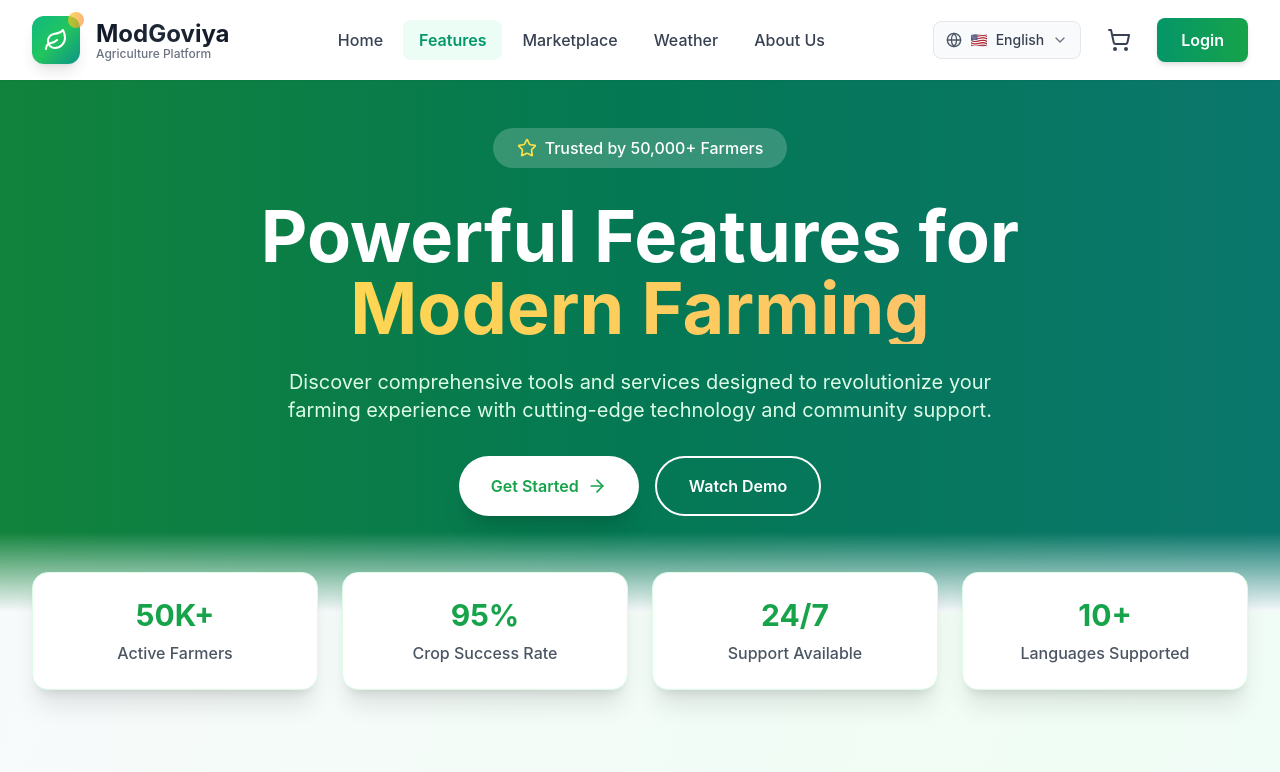
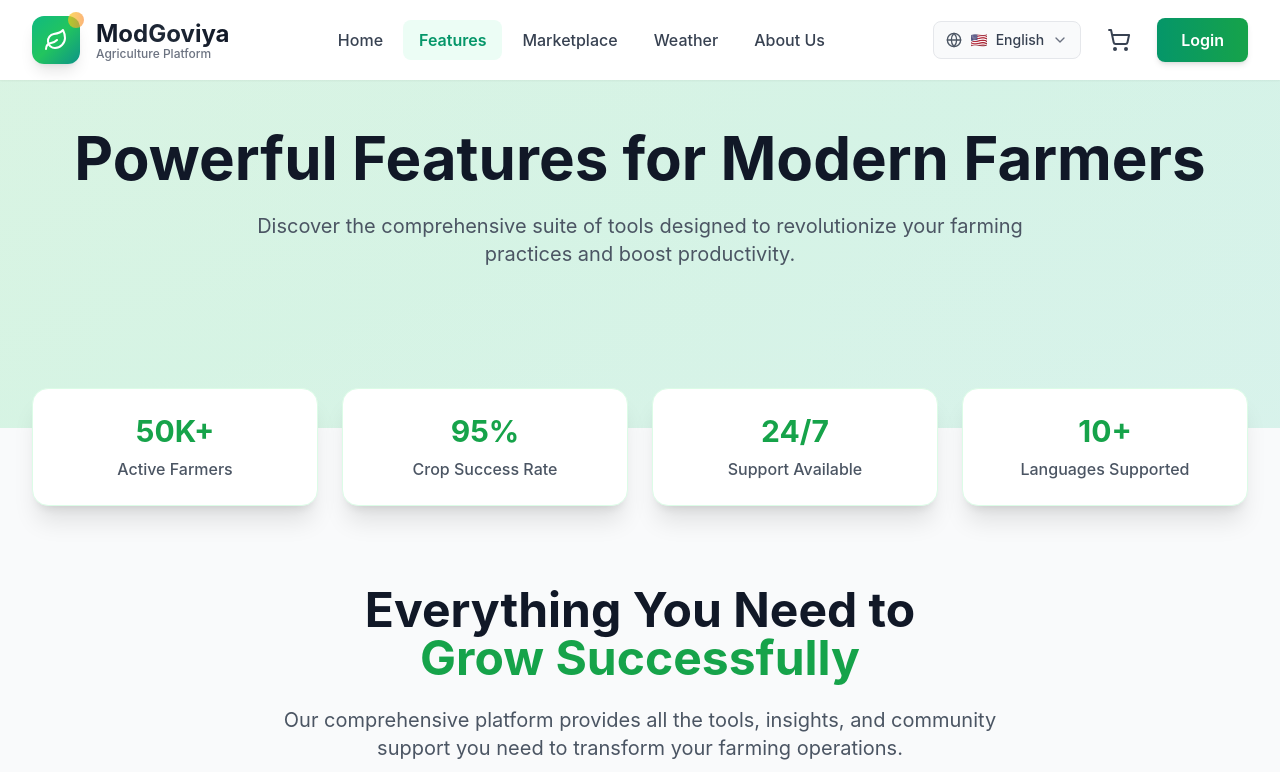
Before and after one commit to NadeeshaMedagama/ModGoviya_farmer_assistance_MERN_platform, a React (Create React App) app: page /features in a window 1280 px wide. Shown: the top 772 px of the page. Built offline with nearby package versions, Linux system fonts and the light colour scheme.

Commit message:
dark theme is fully implemented

```diff
--- a/src/pages/FeaturesPage.jsx
+++ b/src/pages/FeaturesPage.jsx
@@ -114,51 +114,29 @@ const FeaturesPage = () => {
     ];
 
     return (
-        <div className="min-h-screen bg-gradient-to-br from-slate-50 via-green-50 to-blue-50">
-            {/* Hero Section */}
+        <div className="min-h-screen bg-gray-50 dark:bg-gray-900">
             <Header />
 
-            <div className="relative overflow-hidden bg-gradient-to-r from-green-600 via-emerald-600 to-teal-600 pt-8">
-                <div className="absolute inset-0 bg-black/20"></div>
-                <div className="relative max-w-7xl mx-auto px-4 sm:px-6 lg:px-8 py-24">
-                    <div className="text-center">
-                        <div className="inline-flex items-center space-x-2 bg-white/20 backdrop-blur-sm rounded-full px-6 py-2 mb-8">
-                            <Star className="w-5 h-5 text-yellow-300" />
-                            <span className="text-white font-medium">{t('features.hero.trusted', { defaultValue: 'Trusted by 50,000+ Farmers' })}</span>
-                        </div>
-                        <h1 className="text-5xl md:text-7xl font-bold text-white mb-6">
-                            {t('features.hero.heading1', { defaultValue: 'Powerful Features for' })}
-                            <span className="block bg-gradient-to-r from-yellow-300 to-orange-300 bg-clip-text text-transparent">
-                {t('features.hero.heading2', { defaultValue: 'Modern Farming' })}
-              </span>
-                        </h1>
-                        <p className="text-xl text-green-100 max-w-3xl mx-auto mb-8">
-                            {t('features.hero.subtitle', { defaultValue: 'Discover comprehensive tools and services designed to revolutionize your farming experience with cutting-edge technology and community support.' })}
-                        </p>
-                        <div className="flex flex-col sm:flex-row gap-4 justify-center">
-                            <Link
-                                to="/getstart"
-                                  className="inline-flex items-center px-8 py-4 bg-white text-green-600 font-semibold rounded-full hover:bg-green-50 transition-all duration-300 transform hover:scale-105 shadow-xl">
-                                {t('home.hero.getStarted')}
-                                <ArrowRight className="ml-2 w-5 h-5" />
-                            </Link>
-                            <Link to="/watchdemo"
-                                  className="inline-flex items-center px-8 py-4 border-2 border-white text-white font-semibold rounded-full hover:bg-white hover:text-green-600 transition-all duration-300">
-                                {t('features.hero.watchDemo', { defaultValue: 'Watch Demo' })}
-                            </Link>
-                        </div>
-                    </div>
+            {/* Hero Section */}
+            <section className="relative bg-gradient-to-br from-green-50 via-emerald-50 to-teal-50 dark:from-gray-800 dark:via-gray-900 dark:to-gray-800 py-20 lg:py-32">
+                <div className="absolute inset-0 bg-gradient-to-r from-green-600/10 to-emerald-600/10 dark:from-gray-600/20 dark:to-gray-800/20"></div>
+                <div className="relative max-w-7xl mx-auto px-4 sm:px-6 lg:px-8 text-center">
+                    <h1 className="text-4xl md:text-6xl font-bold text-gray-900 dark:text-white mb-6 leading-tight">
+                        {t('features.hero.title', { defaultValue: 'Powerful Features for Modern Farmers' })}
+                    </h1>
+                    <p className="text-xl text-gray-600 dark:text-gray-300 mb-8 max-w-3xl mx-auto">
+                        {t('features.hero.subtitle', { defaultValue: 'Discover the comprehensive suite of tools designed to revolutionize your farming practices and boost productivity.' })}
+                    </p>
                 </div>
-                <div className="absolute bottom-0 left-0 right-0 h-20 bg-gradient-to-t from-slate-50 to-transparent"></div>
-            </div>
+            </section>
 
             {/* Stats Section */}
             <div className="max-w-7xl mx-auto px-4 sm:px-6 lg:px-8 -mt-10 relative z-10">
                 <div className="grid grid-cols-2 md:grid-cols-4 gap-6">
                     {stats.map((stat, index) => (
-                        <div key={index} className="bg-white rounded-2xl p-6 text-center shadow-xl border border-green-100">
+                        <div key={index} className="bg-white dark:bg-gray-800 rounded-2xl p-6 text-center shadow-xl border border-green-100 dark:border-gray-700">
                             <div className="text-3xl font-bold text-green-600 mb-2">{stat.number}</div>
-                            <div className="text-gray-600 font-medium">{stat.label}</div>
+                            <div className="text-gray-600 dark:text-gray-300 font-medium">{stat.label}</div>
                         </div>
                     ))}
                 </div>
@@ -167,11 +145,11 @@ const FeaturesPage = () => {
             {/* Features Grid */}
             <div className="max-w-7xl mx-auto px-4 sm:px-6 lg:px-8 py-20">
                 <div className="text-center mb-16">
-                    <h2 className="text-4xl md:text-5xl font-bold text-gray-900 mb-6">
+                    <h2 className="text-4xl md:text-5xl font-bold text-gray-900 dark:text-white mb-6">
                         {t('features.grid.title1', { defaultValue: 'Everything You Need to' })}
-                        <span className="block text-green-600">{t('features.grid.title2', { defaultValue: 'Grow Successfully' })}</span>
+                        <span className="block text-green-600 dark:text-green-400">{t('features.grid.title2', { defaultValue: 'Grow Successfully' })}</span>
                     </h2>
-                    <p className="text-xl text-gray-600 max-w-3xl mx-auto">
+                    <p className="text-xl text-gray-600 dark:text-gray-300 max-w-3xl mx-auto">
                         {t('features.grid.subtitle', { defaultValue: 'Our comprehensive platform provides all the tools, insights, and community support you need to transform your farming operations.' })}
                     </p>
                 </div>
@@ -182,7 +160,7 @@ const FeaturesPage = () => {
                         return (
                             <div
                                 key={feature.id}
-                                className="group relative bg-white rounded-3xl p-8 shadow-lg hover:shadow-2xl transition-all duration-500 transform hover:-translate-y-2 border border-gray-100"
+                                className="group relative bg-white dark:bg-gray-800 rounded-3xl p-8 shadow-lg hover:shadow-2xl transition-all duration-500 transform hover:-translate-y-2 border border-gray-100 dark:border-gray-700"
                                 onMouseEnter={() => setHoveredFeature(feature.id)}
                                 onMouseLeave={() => setHoveredFeature(null)}
                             >
@@ -192,12 +170,12 @@ const FeaturesPage = () => {
                                     <IconComponent className="w-8 h-8 text-white" />
                                 </div>
 
-                                <h3 className="text-2xl font-bold text-gray-900 mb-4">{feature.title}</h3>
-                                <p className="text-gray-600 mb-6 leading-relaxed">{feature.description}</p>
+                                <h3 className="text-2xl font-bold text-gray-900 dark:text-white mb-4">{feature.title}</h3>
+                                <p className="text-gray-600 dark:text-gray-300 mb-6 leading-relaxed">{feature.description}</p>
 
                                 <div className="space-y-2 mb-6">
                                     {feature.benefits.map((benefit, index) => (
-                                        <div key={index} className="flex items-center text-sm text-gray-700">
+                                        <div key={index} className="flex items-center text-sm text-gray-700 dark:text-gray-300">
                                             <Check className="w-4 h-4 text-green-500 mr-2 flex-shrink-0" />
                                             {benefit}
                                         </div>
@@ -214,7 +192,7 @@ const FeaturesPage = () => {
             </div>
 
             {/* Integration Section */}
-            <div className="bg-gradient-to-r from-gray-900 via-green-900 to-emerald-900 py-20">
+            <div className="bg-gradient-to-r from-gray-900 via-green-900 to-emerald-900 dark:from-gray-800 dark:via-gray-900 dark:to-gray-800 py-20">
                 <div className="max-w-7xl mx-auto px-4 sm:px-6 lg:px-8">
                     <div className="grid grid-cols-1 lg:grid-cols-2 gap-12 items-center">
                         <div>
```
